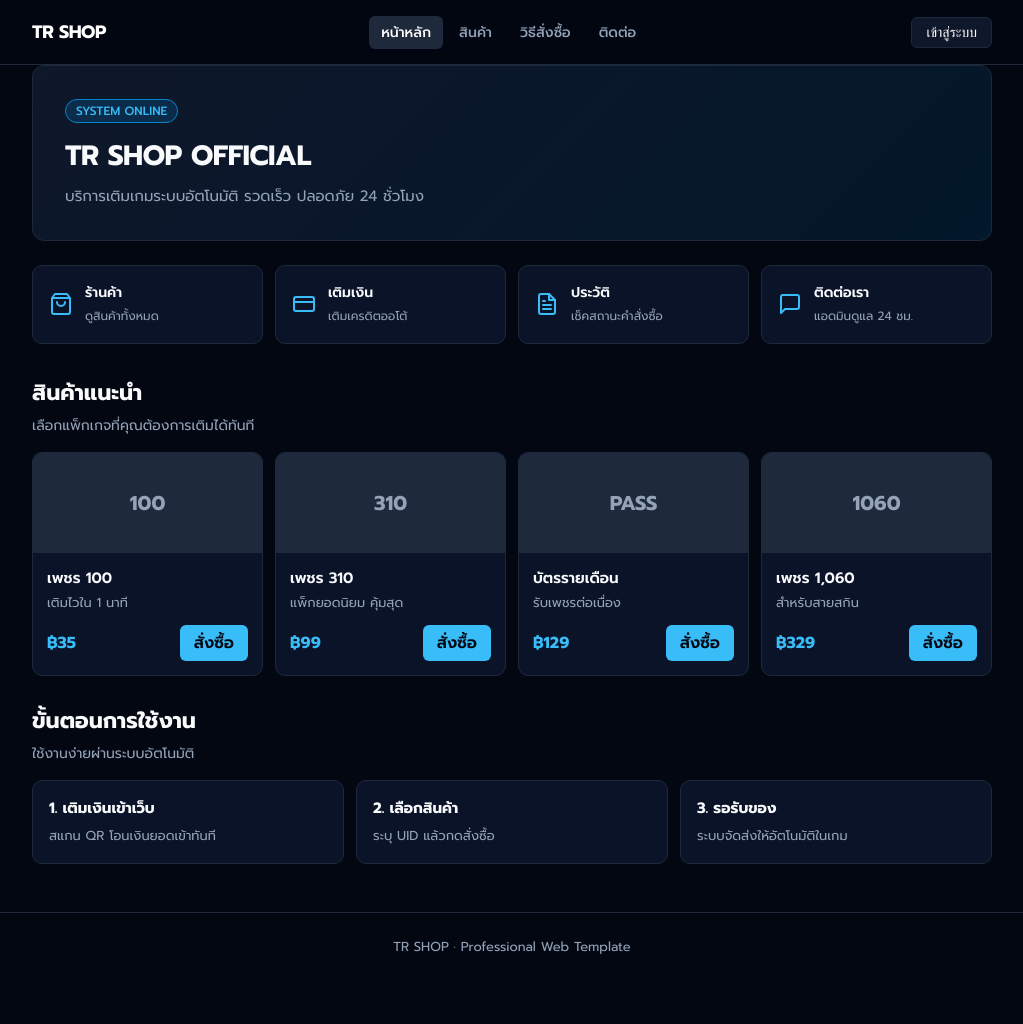
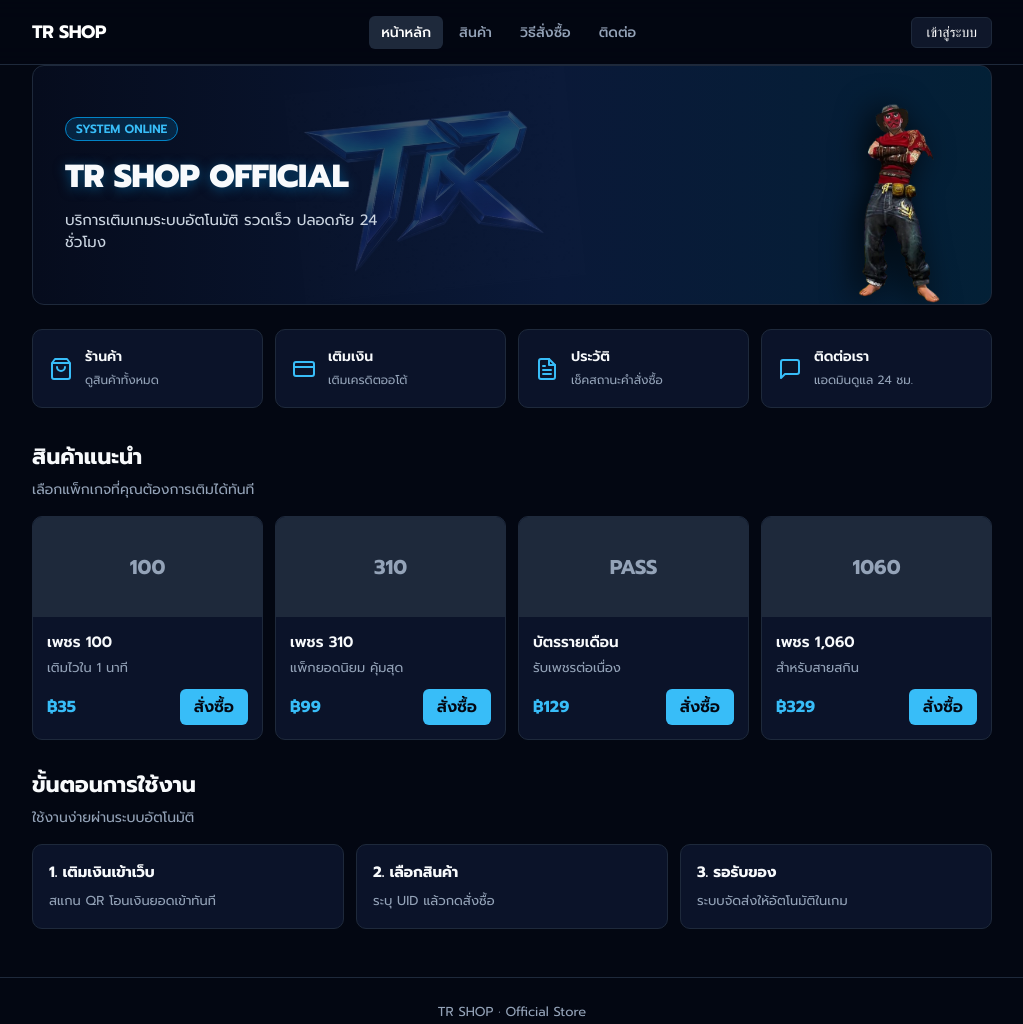
Before and after one commit to Gudaz13/TRSHOP.github.io, a plain HTML site: page index.html in a window 1280 px wide. Shown: the whole page, without its empty margins (128-1151 px from the left). Before the commit the page ends 981 px from the top, so only its background shows below. Drawn offline with nearby package versions, Linux system fonts and the light colour scheme.

Commit message:
Update index.html

```diff
--- a/index.html
+++ b/index.html
@@ -5,7 +5,7 @@
 <meta name="viewport" content="width=device-width, initial-scale=1.0">
 <title>TR SHOP – Official Store</title>
 <link rel="preconnect" href="https://fonts.googleapis.com">
-<link href="https://fonts.googleapis.com/css2?family=Prompt:wght@400;500;600;700&display=swap" rel="stylesheet">
+<link href="https://fonts.googleapis.com/css2?family=Prompt:wght@400;500;600;700;800&display=swap" rel="stylesheet">
 <script src="https://cdn.jsdelivr.net/npm/@supabase/supabase-js@2"></script>
 <style>
 :root{--bg:#030712;--card:#0b1329;--line:#1e293b;--p:#38bdf8;--p2:#0284c7;--tx:#f8fafc;--mut:#94a3b8}
@@ -17,7 +17,7 @@ a{color:inherit;text-decoration:none}
 /* Navbar สไตล์ ProjectX คลีนๆ */
 header{background:rgba(3,7,18,0.85);backdrop-filter:blur(12px);border-bottom:1px solid var(--line);position:sticky;top:0;z-index:50}
 header .wrap{display:flex;align-items:center;justify-content:space-between;height:64px}
-.logo{font-weight:700;font-size:18px;letter-spacing:-0.5px;color:#fff}
+.logo{font-weight:700;font-size:18px;letter-spacing:-0.5px;color:#fff;display:flex;align-items:center;gap:8px}
 nav{display:flex;gap:4px}
 nav a{padding:6px 12px;border-radius:6px;color:var(--mut);font-size:14px;font-weight:500;transition:.2s}
 nav a.on, nav a:hover{background:#1e293b;color:#fff}
@@ -31,11 +31,49 @@ main{padding:32px 0 64px}
 h2{margin:28px 0 6px;font-size:22px;font-weight:700}
 .sub{color:var(--mut);margin:0 0 16px;font-size:14px}
 
-/* แบนเนอร์ดีไซน์เรียบหรูสไตล์โปร */
-.banner{background:linear-gradient(135deg,#0f172a 0%,#0284c722 100%);border:1px solid var(--line);border-radius:12px;padding:32px;position:relative;overflow:hidden;margin-bottom:24px}
-.banner h1{margin:0 0 8px;font-size:28px;font-weight:700;letter-spacing:-0.5px}
-.banner p{margin:0;color:var(--mut);font-size:15px;max-width:40ch}
-.badge{display:inline-block;background:#0284c733;border:1px solid #0284c7;color:#38bdf8;padding:2px 10px;border-radius:99px;font-size:12px;margin-bottom:12px;font-weight:500}
+/* แบนเนอร์ใส่โลโก้ TR.jpg + ตัวละคร Free Fire ฝั่งขวา */
+.banner{
+  background: linear-gradient(90deg, #060c1d 0%, #0a1938 55%, #0284c733 100%);
+  border: 1px solid var(--line);
+  border-radius: 12px;
+  padding: 36px 32px;
+  position: relative;
+  overflow: hidden;
+  margin-bottom: 24px;
+  min-height: 240px;
+  display: flex;
+  flex-direction: column;
+  justify-content: center;
+}
+/* โลโก้ TR.jpg เจาะพื้นดำให้กลืนเป็นลายน้ำเรืองแสงด้านหลัง */
+.banner-logo-bg{
+  position: absolute;
+  top: 50%;
+  left: 42%;
+  transform: translate(-50%, -50%) rotate(-6deg);
+  width: 280px;
+  opacity: 0.28;
+  mix-blend-mode: screen;
+  pointer-events: none;
+  z-index: 0;
+}
+/* ตัวละคร Free Fire ยืนกอดอกฝั่งขวา */
+.banner-char{
+  position: absolute;
+  right: 16px;
+  bottom: -6px;
+  height: 96%;
+  max-width: 48%;
+  object-fit: contain;
+  object-position: bottom right;
+  z-index: 1;
+  pointer-events: none;
+  filter: drop-shadow(-8px 4px 16px rgba(0, 0, 0, 0.85));
+}
+.banner .badge, .banner h1, .banner p{position:relative;z-index:2}
+.banner h1{margin:0 0 8px;font-size:32px;font-weight:800;letter-spacing:-0.5px;text-shadow:0 2px 12px rgba(2,132,199,0.5)}
+.banner p{margin:0;color:#cbd5e1;font-size:15px;max-width:34ch}
+.badge{align-self:flex-start;background:#0284c733;border:1px solid #0284c7;color:#38bdf8;padding:2px 10px;border-radius:99px;font-size:12px;margin-bottom:12px;font-weight:600}
 
 /* เมนูด่วน 4 ช่อง (Tiles) */
 .tiles{display:grid;grid-template-columns:repeat(4,1fr);gap:12px;margin-bottom:32px}
@@ -85,7 +123,12 @@ footer{border-top:1px solid var(--line);padding:24px 0;color:var(--mut);font-siz
   .tiles{grid-template-columns:repeat(2,1fr)}
   .grid{grid-template-columns:repeat(2,1fr)}
   .steps{grid-template-columns:1fr}
-  nav{display:none} /* ซ่อนเมนูยาวในมือถือกันล้น (หรือปัดเลื่อนได้) */
+  nav{display:none}
+  .banner{padding:24px 20px;min-height:190px}
+  .banner h1{font-size:24px}
+  .banner p{font-size:13px;max-width:24ch}
+  .banner-logo-bg{width:190px;left:35%}
+  .banner-char{right:4px;height:88%}
 }
 </style>
 </head>
@@ -105,6 +148,11 @@ footer{border-top:1px solid var(--line);padding:24px 0;color:var(--mut);font-siz
 
 <main class="wrap" id="home">
  <section class="banner">
+  <!-- โลโก้ TR.jpg ด้านหลัง -->
+  <img src="TR.png" alt="" class="banner-logo-bg" onerror="this.style.display='none'">
+  <!-- ตัวละคร Free Fire ฝั่งขวา -->
+  <img src="ff-char.png" alt="Free Fire Character" class="banner-char" onerror="this.style.display='none'">
+
   <span class="badge">SYSTEM ONLINE</span>
   <h1>TR SHOP OFFICIAL</h1>
   <p>บริการเติมเกมระบบอัตโนมัติ รวดเร็ว ปลอดภัย 24 ชั่วโมง</p>
@@ -135,7 +183,7 @@ footer{border-top:1px solid var(--line);padding:24px 0;color:var(--mut);font-siz
  </div>
 </main>
 
-<footer><div class="wrap">TR SHOP · Professional Web Template</div></footer>
+<footer><div class="wrap">TR SHOP · Official Store</div></footer>
 
 <div class="modal-bg" id="authModal" onclick="if(event.target===this)closeAuthModal()">
   <div class="modal">
```
